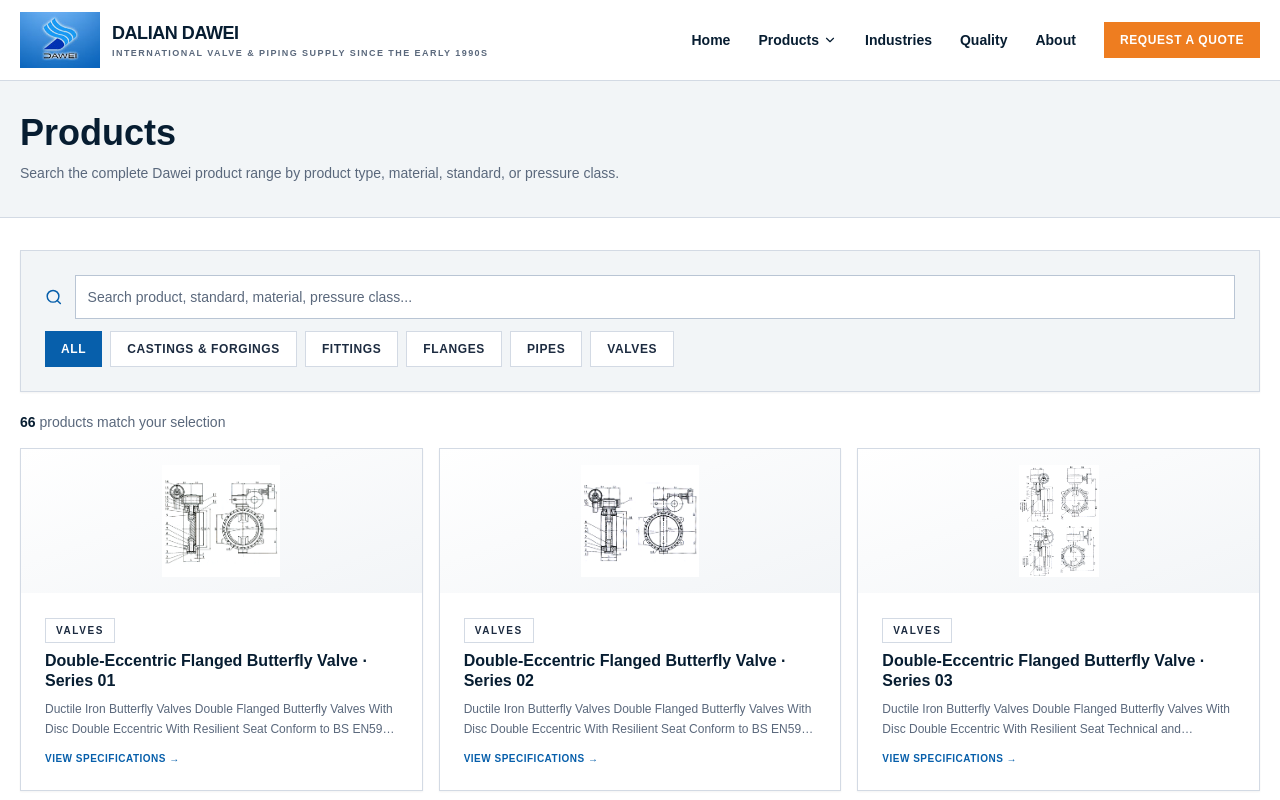
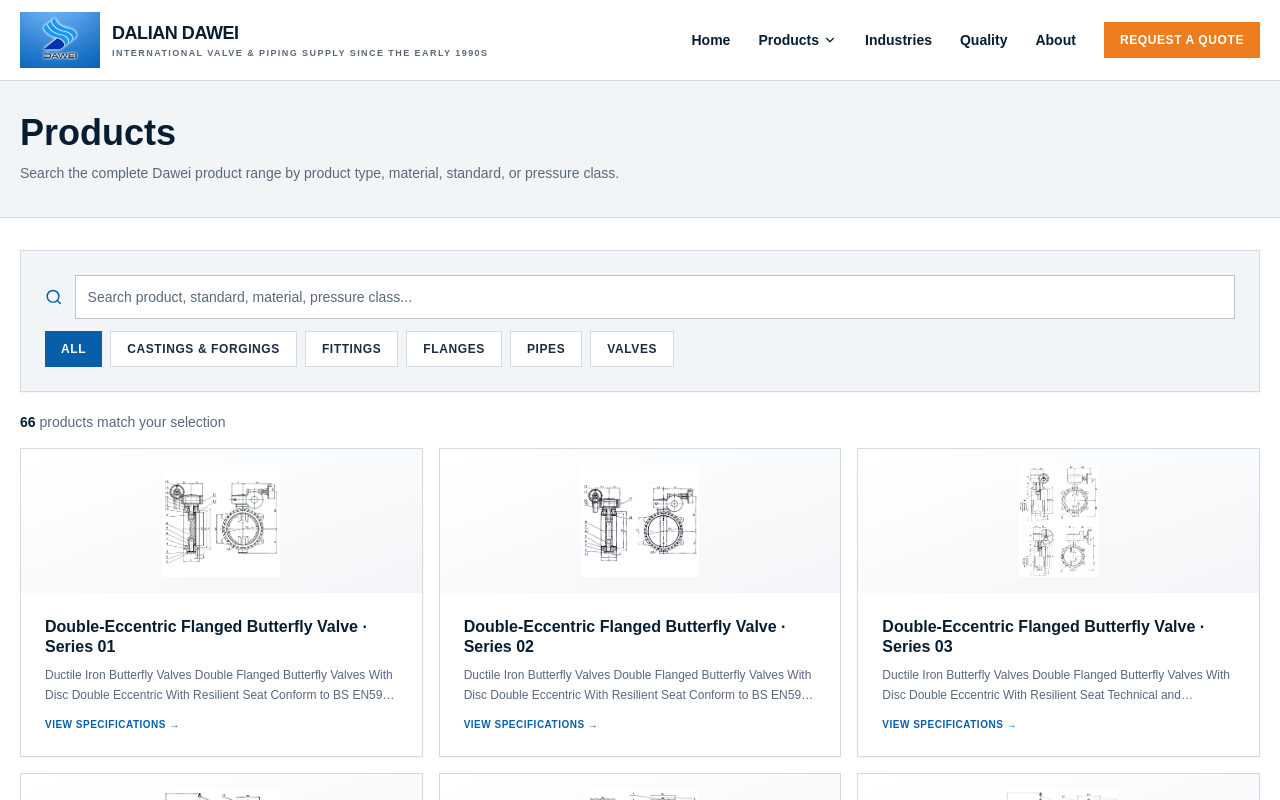
Before and after one commit to unikc/dawei, a Next.js app: page /products in a window 1280 px wide. Shown: the top 800 px of the page. Built offline with nearby package versions, Linux system fonts and the light colour scheme.

Commit message:
Remove redundant catalog category labels

```diff
--- a/components/CatalogExplorer.tsx
+++ b/components/CatalogExplorer.tsx
@@ -4,7 +4,6 @@ import Image from "next/image";
 import Link from "next/link";
 import { Search } from "lucide-react";
 import { useMemo, useState } from "react";
-import { Badge } from "@/components/ui/badge";
 import { Button } from "@/components/ui/button";
 import { Card, CardContent } from "@/components/ui/card";
 import { Input } from "@/components/ui/input";
@@ -40,7 +39,7 @@ export function CatalogExplorer({ products }: { products: CatalogProduct[] }) {
     <p className="mb-4 text-sm text-muted-foreground"><b className="text-navy">{filtered.length}</b> products match your selection</p>
     <div className="grid gap-4 sm:grid-cols-2 lg:grid-cols-3">{filtered.map(p=><Card key={p.slug} className="group overflow-hidden hover:border-primary hover:shadow-lg"><Link href={`/products/detail/${p.slug}`}>
       <div className="relative h-36 bg-gradient-to-br from-white to-muted">{p.images[0]?<Image src={p.images[0]} alt={p.title} fill unoptimized className="object-contain p-4"/>:<div className="grid h-full place-items-center text-xs font-bold uppercase tracking-widest text-muted-foreground">Product information</div>}</div>
-      <CardContent className="p-4"><Badge variant="outline">{p.category}</Badge><h2 className="mt-2 text-base font-black leading-5 text-navy group-hover:text-primary">{p.title}</h2><p className="mt-2 line-clamp-2 text-xs leading-5 text-muted-foreground">{p.summary || "Contact Dawei for product specifications and availability."}</p><p className="mt-3 text-[10px] font-bold uppercase tracking-wider text-primary">View specifications →</p></CardContent>
+      <CardContent className="p-4"><h2 className="text-base font-black leading-5 text-navy group-hover:text-primary">{p.title}</h2><p className="mt-2 line-clamp-2 text-xs leading-5 text-muted-foreground">{p.summary || "Contact Dawei for product specifications and availability."}</p><p className="mt-3 text-[10px] font-bold uppercase tracking-wider text-primary">View specifications →</p></CardContent>
     </Link></Card>)}</div>
   </div>;
 }
```
